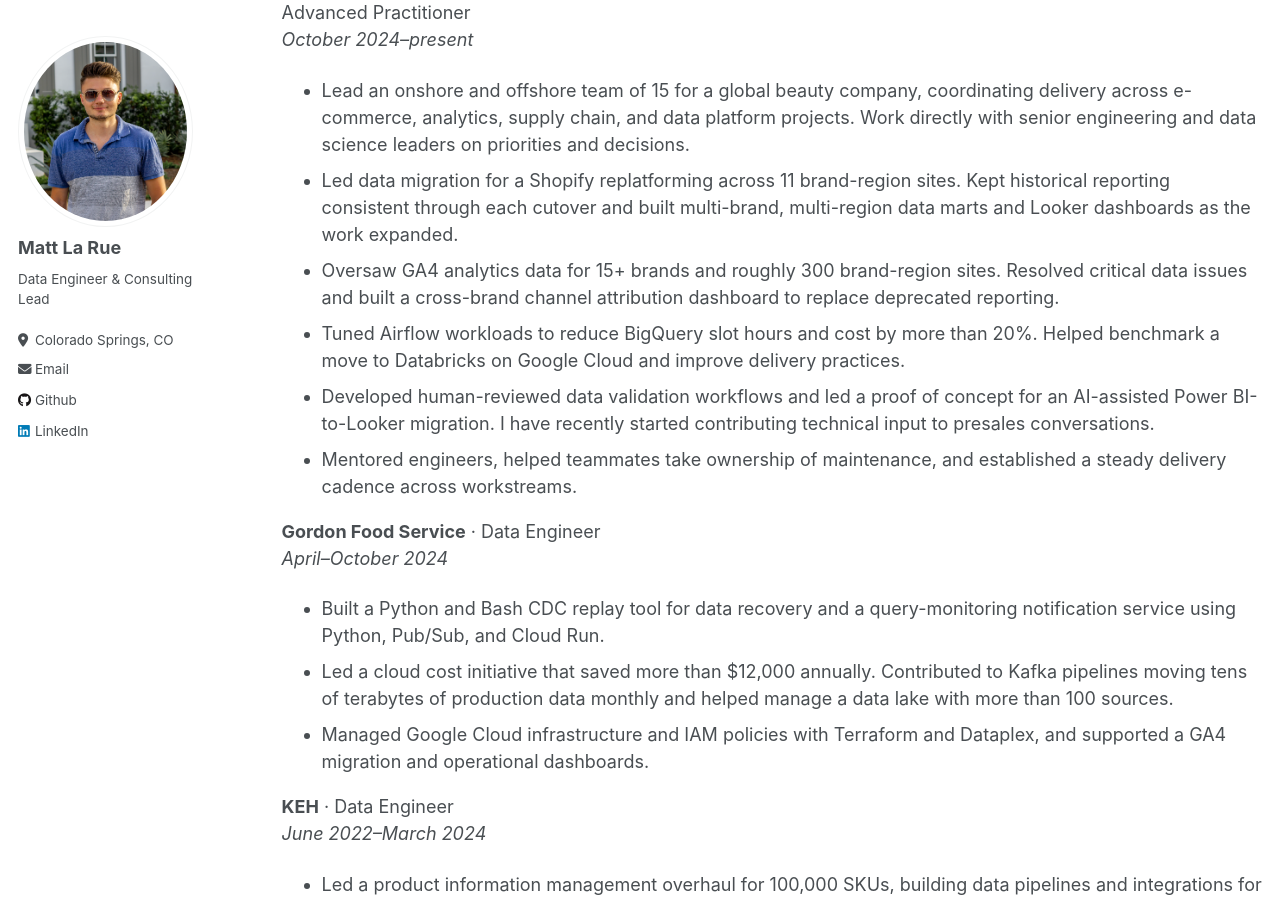
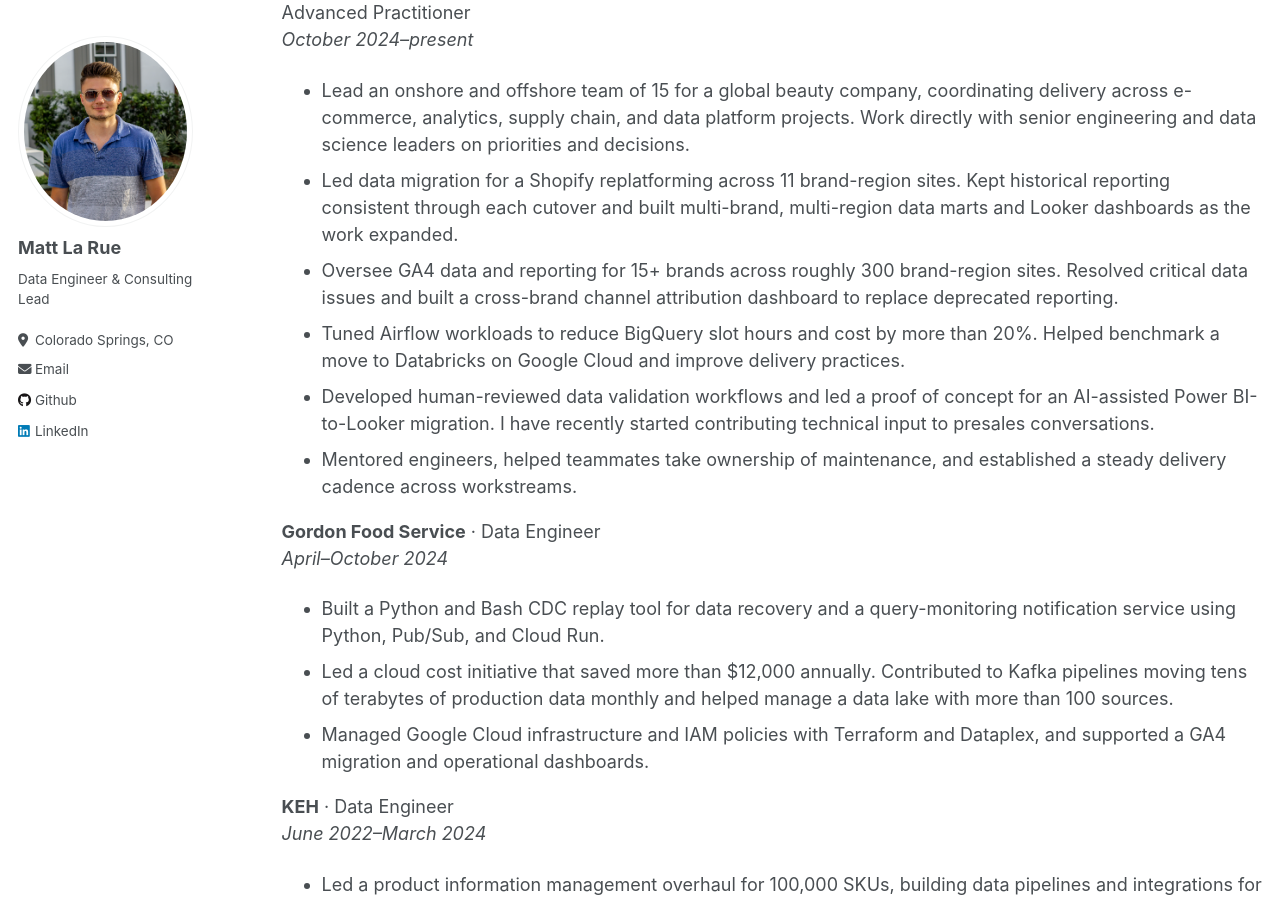
Before and after one commit to matthewlarue/matthewlarue.github.io, a Jekyll site: the page built from _pages/cv.md, in a window 1280 px wide and 900 px high, scrolled down 523 px. Built offline with Jekyll 4.4.1, drawn with Linux system fonts in a browser that asks for light colours.

Commit message:
Clarify ongoing Lovelytics analytics responsibility

```diff
--- a/_pages/cv.md
+++ b/_pages/cv.md
@@ -22,7 +22,7 @@ Data engineer and consulting lead who builds reliable data pipelines and useful
 
 - Lead an onshore and offshore team of 15 for a global beauty company, coordinating delivery across e-commerce, analytics, supply chain, and data platform projects. Work directly with senior engineering and data science leaders on priorities and decisions.
 - Led data migration for a Shopify replatforming across 11 brand-region sites. Kept historical reporting consistent through each cutover and built multi-brand, multi-region data marts and Looker dashboards as the work expanded.
-- Oversaw GA4 analytics data for 15+ brands and roughly 300 brand-region sites. Resolved critical data issues and built a cross-brand channel attribution dashboard to replace deprecated reporting.
+- Oversee GA4 data and reporting for 15+ brands across roughly 300 brand-region sites. Resolved critical data issues and built a cross-brand channel attribution dashboard to replace deprecated reporting.
 - Tuned Airflow workloads to reduce BigQuery slot hours and cost by more than 20%. Helped benchmark a move to Databricks on Google Cloud and improve delivery practices.
 - Developed human-reviewed data validation workflows and led a proof of concept for an AI-assisted Power BI-to-Looker migration. I have recently started contributing technical input to presales conversations.
 - Mentored engineers, helped teammates take ownership of maintenance, and established a steady delivery cadence across workstreams.
```
